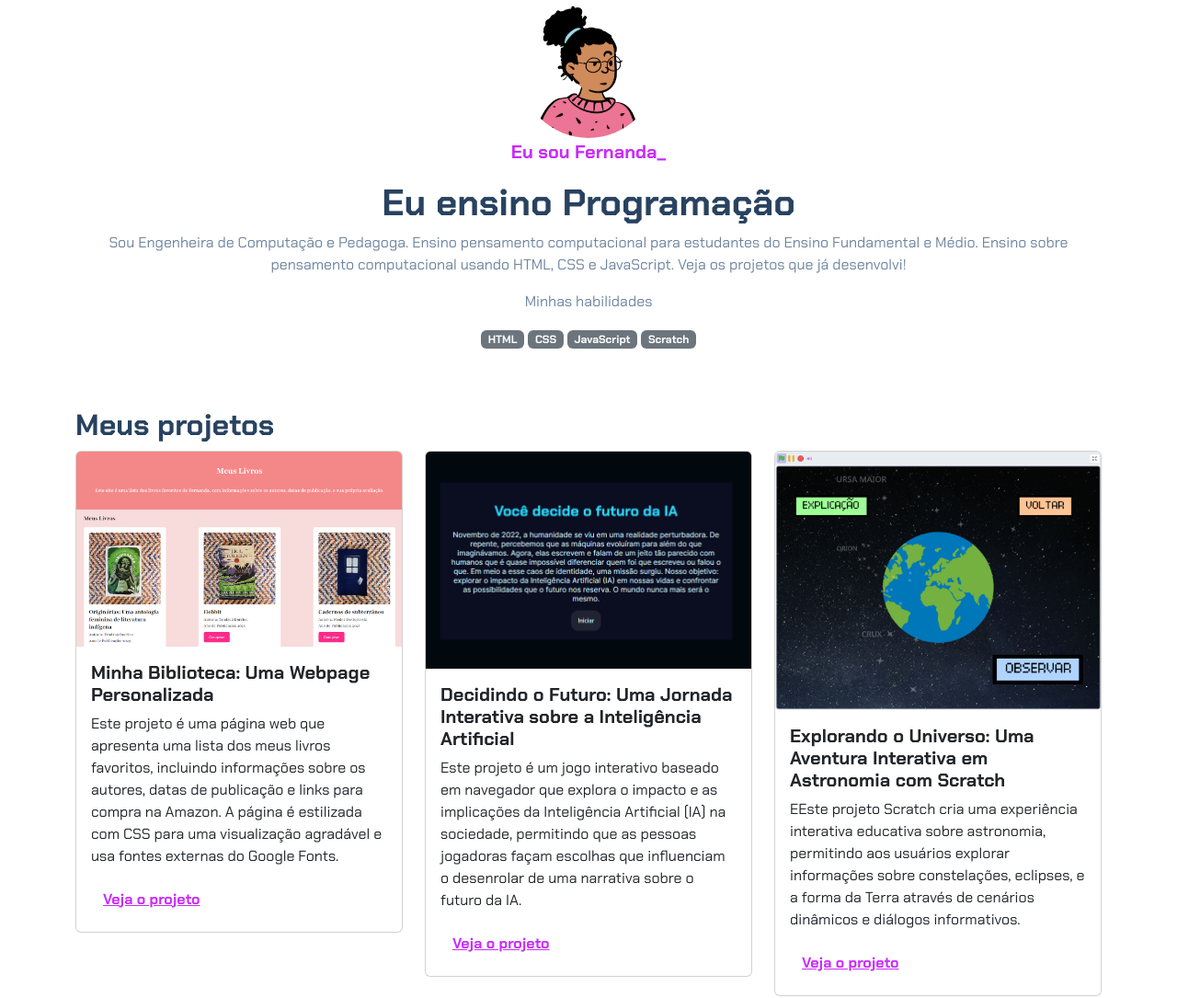
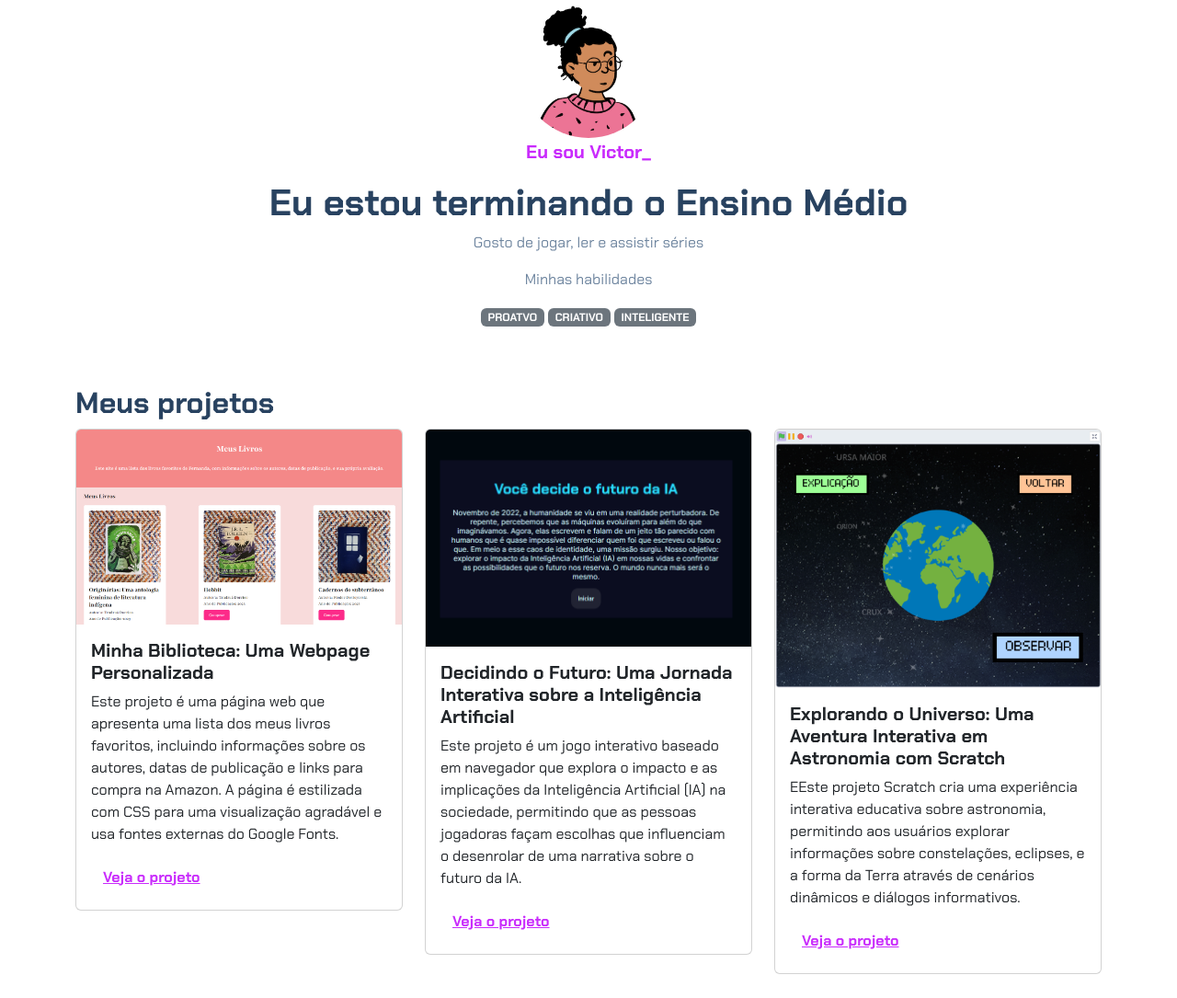
Before and after one commit to uvictorsskk/projeto-do-victor, a plain HTML site: page index.html in a window 1280 px wide. Shown: the top 1085 px of the page at 92% size. Drawn offline with nearby package versions, Linux system fonts and the light colour scheme.

Commit message:
Update index.html

```diff
--- a/index.html
+++ b/index.html
@@ -14,18 +14,15 @@
     <header class="container text-center">
         <img src="img/avatar-perfil.png" alt="avatar da Fernanda" class="rounded-circle" width="150" height="150"
             srcset="">
-        <p class="lead">Eu sou Fernanda_</p>
-        <h1>Eu ensino Programação</h1>
-        <p>Sou Engenheira de Computação e Pedagoga. Ensino pensamento computacional para estudantes do Ensino
-            Fundamental e Médio. Ensino sobre pensamento computacional usando HTML, CSS e JavaScript. Veja os projetos
-            que já desenvolvi!</p>
+        <p class="lead">Eu sou Victor_</p>
+        <h1>Eu estou terminando o Ensino Médio</h1>
+        <p>Gosto de jogar, ler e assistir séries</p>
         <p>Minhas habilidades</p>
         <div>
-            <p class="badge bg-secondary">HTML</p>
-            <p class="badge bg-secondary">CSS</p>
-            <p class="badge bg-secondary">JavaScript</p>
-            <p class="badge bg-secondary">Scratch</p>
-        </div>
+            <p class="badge bg-secondary">PROATVO</p>
+            <p class="badge bg-secondary">CRIATIVO</p>
+            <p class="badge bg-secondary">INTELIGENTE</p>
+             </div>
     </header>
     <main class="container mt-5">
         <h2>Meus projetos</h2>
```
